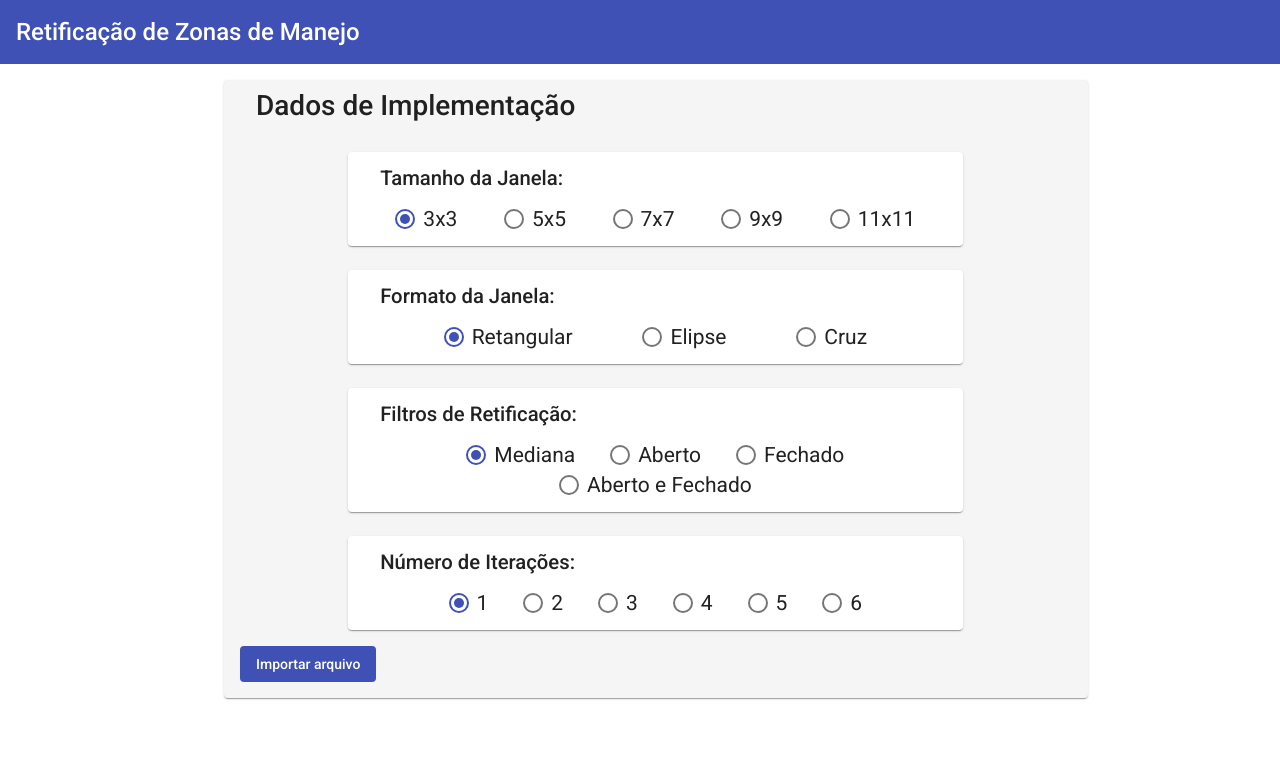
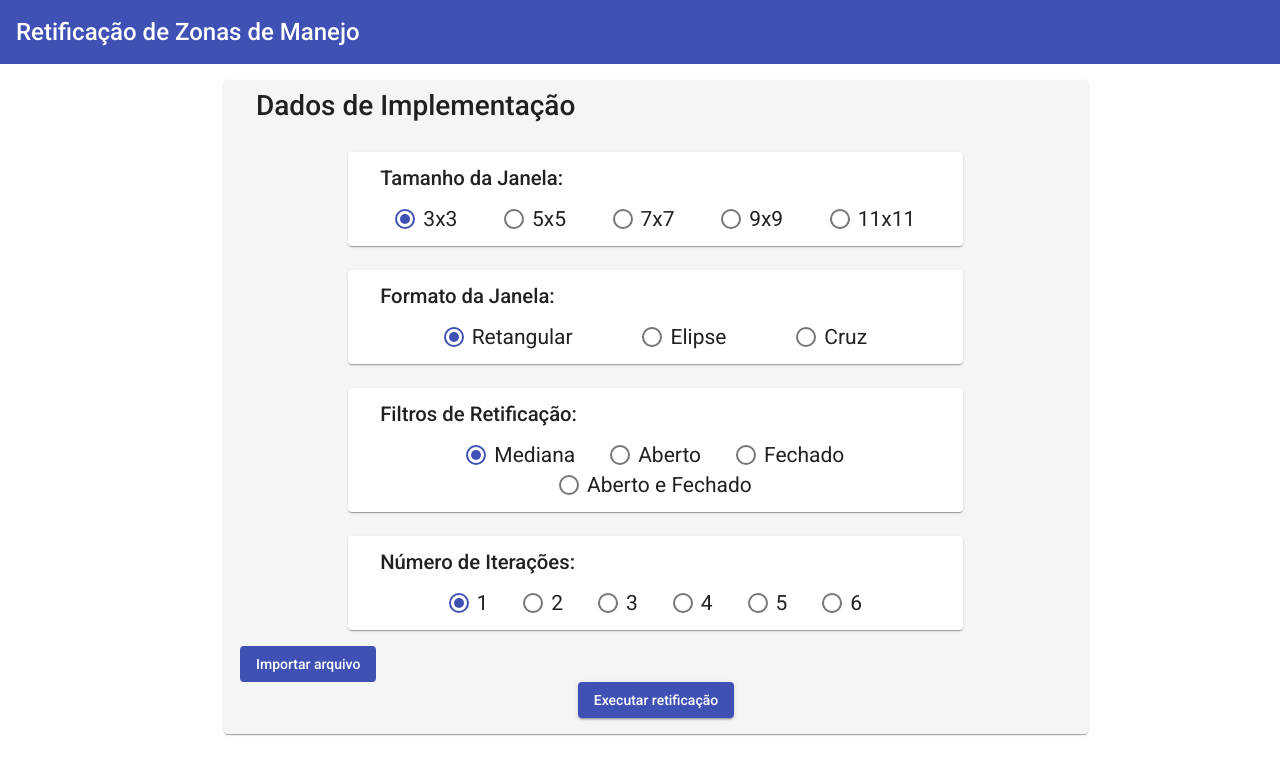
Before and after one commit to LaercioRJ/RectificationApp, an Angular app: page / in a window 1280 px wide. Shown: the top 774 px of the page. Built offline with nearby package versions, Linux system fonts and the light colour scheme.

Commit message:
Server connection service

```diff
--- a/src/app/app.module.ts
+++ b/src/app/app.module.ts
@@ -1,6 +1,7 @@
 import { BrowserModule } from '@angular/platform-browser';
 import { NgModule } from '@angular/core';
 import { FormsModule, ReactiveFormsModule } from '@angular/forms';
+import { HttpClientModule } from '@angular/common/http';
 
 import { AppRoutingModule } from './app-routing.module';
 import { AppComponent } from './top-bar/top-bar.component';
@@ -16,9 +17,10 @@ import { RectificationFormComponent } from './rectification-form/rectification-f
   imports: [
     BrowserModule,
     AppRoutingModule,
-    MaterialModule,
     BrowserAnimationsModule,
     FormsModule,
+    HttpClientModule,
+    MaterialModule,
     ReactiveFormsModule
   ],
   providers: [],
--- a/src/app/rectification-form/rectification-form.component.html
+++ b/src/app/rectification-form/rectification-form.component.html
@@ -65,4 +65,7 @@
     </mat-card-content>
     <input #fileInput type="file" (change)="recieveNewArchive($event)" style="display: none;">
     <button mat-flat-button color = "primary" (click) = "fileInput.click()">Importar arquivo</button>
+    <div style="text-align: center;">
+        <button color = 'primary' (click) = "executeRectification()" mat-raised-button>Executar retificação</button>
+    </div>
 </mat-card>
--- a/src/app/rectification-form/rectification-form.component.ts
+++ b/src/app/rectification-form/rectification-form.component.ts
@@ -2,6 +2,7 @@ import { Component, OnInit } from '@angular/core';
 
 import { LayerImportingService } from '../services/layer-importing.service';
 import { MessageDeliveryService } from '../services/message-delivery.service';
+import { ServerConnectionService } from '../services/server-connection.service';
 
 @Component({
   selector: 'app-rectification-form',
@@ -11,7 +12,8 @@ import { MessageDeliveryService } from '../services/message-delivery.service';
 export class RectificationFormComponent implements OnInit {
 
   constructor(private layerImporting: LayerImportingService,
-              private messageDelivery: MessageDeliveryService) { }
+              private messageDelivery: MessageDeliveryService,
+              private serverConnection: ServerConnectionService) { }
 
   kernelSizes: string[] = ['3x3', '5x5', '7x7', '9x9', '11x11'];
   selectedKernelSize = '3x3';
@@ -53,4 +55,62 @@ export class RectificationFormComponent implements OnInit {
     }
   }
 
+  executeRectification(): void {
+    let kFormat: string;
+    let kSize: number;
+    let rMethod: string;
+
+    switch (this.selectedKernelFormat) {
+      case 'Retangular':
+        kFormat = 'rect';
+        break;
+      case 'Elipse':
+        kFormat = 'ellipse';
+        break;
+      case 'Cruz':
+        kFormat = 'cross';
+        break;
+    }
+
+    switch (this.selectedKernelSize) {
+      case '3x3':
+        kSize = 3;
+        break;
+      case '5x5':
+        kSize = 5;
+        break;
+      case '7x7':
+        kSize = 7;
+        break;
+      case '9x9':
+        kSize = 9;
+        break;
+      case '11x11':
+        kSize = 11;
+        break;
+    }
+
+    switch (this.selectedRectificationMethod) {
+      case 'Mediana':
+        rMethod = 'median';
+        break;
+      case 'Aberto':
+        rMethod = 'open';
+        break;
+      case 'Fechado':
+        rMethod = 'close';
+        break;
+      case 'Aberto e Fechado':
+        rMethod = 'openandclose';
+        break;
+    }
+
+    this.serverConnection.consumeRectification(kFormat, kSize, rMethod, this.selectedIteration).subscribe(result => {
+      console.log(result.body);
+    },
+      err => {
+        console.log('Deu ruim');
+      });
+  }
+
 }
--- a/src/app/services/layer-storage.service.ts
+++ b/src/app/services/layer-storage.service.ts
@@ -14,6 +14,9 @@ export class LayerStorageService {
 
   storeOriginalLayer(newLayer: Layer): void {
     this.originalLayer = newLayer;
-    console.log(this.originalLayer);
+  }
+
+  getOriginalLayer(): Layer {
+    return this.originalLayer;
   }
 }
--- /dev/null
+++ b/src/app/services/server-connection.service.ts
@@ -0,0 +1,40 @@
+import { Injectable } from '@angular/core';
+import { HttpClient, HttpHeaders, HttpResponse } from '@angular/common/http';
+
+import { LayerStorageService } from '../services/layer-storage.service';
+import { Observable } from 'rxjs';
+import { Samplingpoint } from '../classes/sampling-point';
+
+@Injectable({
+  providedIn: 'root'
+})
+export class ServerConnectionService {
+
+  constructor(private layerStorage: LayerStorageService,
+              private httpClient: HttpClient) { }
+
+  httpHeaders: HttpHeaders;
+
+  // tslint:disable-next-line: ban-types
+  consumeRectification(kFormat: string, kSize: number, rectificationMethod: string, iteration: number): Observable<HttpResponse<Object>> {
+    const url = 'https://adb.md.utfpr.edu.br/api/rectification/retify';
+    const samplingPoints: Samplingpoint[] = this.layerStorage.getOriginalLayer().samplingPoints;
+
+    this.httpHeaders = new HttpHeaders({
+      'Content-Type' : 'application/json'
+    });
+
+    return this.httpClient.post(url, {
+      method: rectificationMethod,
+      kernelSize: kSize,
+      kernelFormat: kFormat,
+      iterations: iteration,
+      dataset: samplingPoints
+    },
+    {
+      headers: this.httpHeaders,
+      responseType: 'json',
+      observe: 'response'
+    });
+  }
+}
```
